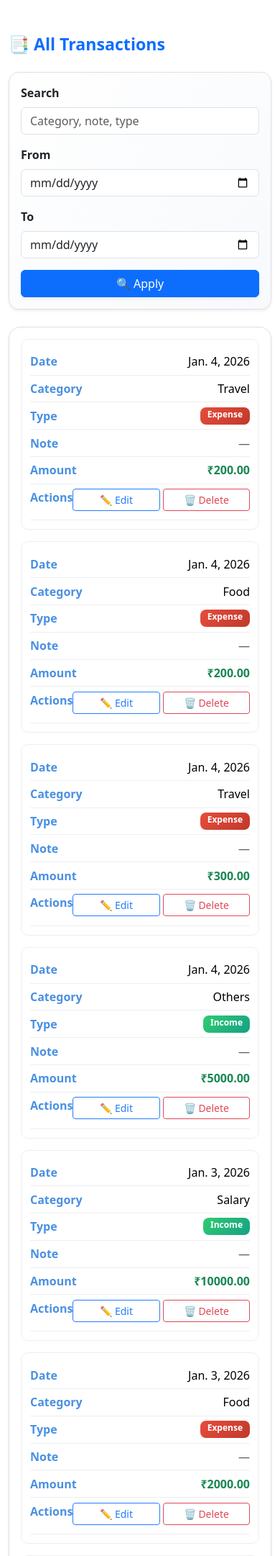
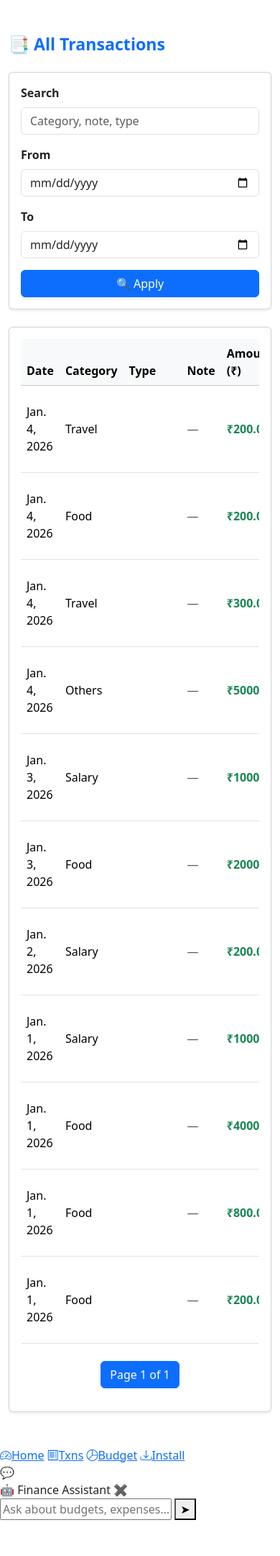
Before and after one commit to KIRUBAKARAN83/ai_finance_tracking, a Django app: page /transactions/ in a window 390 px wide. Shown: the part 56-2218 px from the top of the page at 72% size. After the commit the page ends 2168 px from the top, so only its background shows below. Run offline with Django 5.2, Linux system fonts and the light colour scheme; a user stored in the database is signed in; data comes from the database, SQL or seed files in the repository.

Commit message:
Update all_transaction.html

```diff
--- a/templates/all_transaction.html
+++ b/templates/all_transaction.html
@@ -4,131 +4,7 @@
 {% block content %}
 
 <style>
-/* ---------- GLOBAL THEME ---------- */
-:root {
-  --primary: #4a90e2;
-  --secondary: #50e3c2;
-  --danger: #e74c3c;
-  --success: #2ecc71;
-  --background: #f9f9f9;
-  --text-dark: #333;
-}
-
-/* ---------- PAGE ANIMATION ---------- */
-.page-enter {
-  animation: pageFade 0.6s ease forwards;
-  opacity: 0;
-}
-@keyframes pageFade {
-  from { opacity: 0; transform: translateY(20px); }
-  to { opacity: 1; transform: translateY(0); }
-}
-
-/* ---------- FILTER CARD ---------- */
-.search-card {
-  border-radius: 14px;
-  background: linear-gradient(135deg, #ffffff, #f7f9fc);
-  border: 1px solid #e0e0e0;
-  animation: fadeUp 0.5s ease forwards;
-}
-@keyframes fadeUp {
-  from { opacity: 0; transform: translateY(15px); }
-  to { opacity: 1; transform: translateY(0); }
-}
-
-/* ---------- TABLE CARD ---------- */
-.table-card {
-  border-radius: 16px;
-  background: #fff;
-  border: 1px solid #e0e0e0;
-  animation: fadeUp 0.7s ease forwards;
-}
-
-.table thead th {
-  font-size: 0.8rem;
-  text-transform: uppercase;
-  letter-spacing: 0.5px;
-  color: var(--primary);
-}
-
-.table tbody tr {
-  transition: background 0.25s ease, transform 0.25s ease;
-}
-.table tbody tr:hover {
-  background: rgba(74,144,226,0.08);
-  transform: scale(1.005);
-}
-
-/* ---------- BADGES ---------- */
-.badge-income {
-  background: linear-gradient(135deg, var(--success), #16a085);
-  color: #fff;
-  padding: 4px 10px;
-  border-radius: 8px;
-  font-size: 0.75rem;
-}
-.badge-expense {
-  background: linear-gradient(135deg, var(--danger), #c0392b);
-  color: #fff;
-  padding: 4px 10px;
-  border-radius: 8px;
-  font-size: 0.75rem;
-}
-
-/* ---------- ACTION BUTTONS ---------- */
-.action-btn {
-  opacity: 0.9;
-  transition: all 0.25s ease;
-}
-.action-btn:hover {
-  opacity: 1;
-  transform: translateY(-2px) scale(1.05);
-  box-shadow: 0 4px 10px rgba(0,0,0,0.1);
-}
-
-/* ---------- PAGINATION ---------- */
-.pagination .page-link {
-  border-radius: 10px;
-  transition: background 0.25s ease, color 0.25s ease;
-}
-.pagination .page-link:hover {
-  background: var(--primary);
-  color: #fff;
-}
-.pagination .page-item.active .page-link {
-  background: var(--primary);
-  color: #fff;
-  border: none;
-}
-
-/* ---------- MOBILE ---------- */
-@media (max-width: 768px) {
-  .action-btn {
-    display: block;
-    width: 100%;
-    margin-bottom: 6px;
-  }
-  .table thead {
-    display: none;
-  }
-  .table tbody tr {
-    display: block;
-    margin-bottom: 1rem;
-    border: 1px solid #eee;
-    border-radius: 10px;
-    padding: 0.75rem;
-  }
-  .table tbody td {
-    display: flex;
-    justify-content: space-between;
-    padding: 0.4rem 0;
-  }
-  .table tbody td::before {
-    content: attr(data-label);
-    font-weight: 600;
-    color: var(--primary);
-  }
-}
+/* (your CSS unchanged) */
 </style>
 
 <div class="page-enter">
@@ -173,7 +49,7 @@
 
       {% if query or start_date or end_date %}
       <div class="col-md-2">
-        <a href="/transactions/" class="btn btn-outline-secondary w-100 shadow-sm">
+        <a href="{% url 'transactions:all_transactions' %}" class="btn btn-outline-secondary w-100 shadow-sm">
           ✖ Clear
         </a>
       </div>
@@ -221,11 +97,11 @@
             </td>
             <td data-label="Amount" class="fw-semibold text-success">₹{{ txn.amount }}</td>
             <td data-label="Actions" class="text-end">
-              <a href="{% url 'edit_transaction' txn.id %}"
+              <a href="{% url 'transactions:edit_transaction' txn.id %}"
                  class="btn btn-sm btn-outline-primary action-btn me-1">
                 ✏ Edit
               </a>
-              <a href="{% url 'delete_transaction' txn.id %}"
+              <a href="{% url 'transactions:delete_transaction' txn.id %}"
                  class="btn btn-sm btn-outline-danger action-btn">
                 🗑 Delete
               </a>
```
